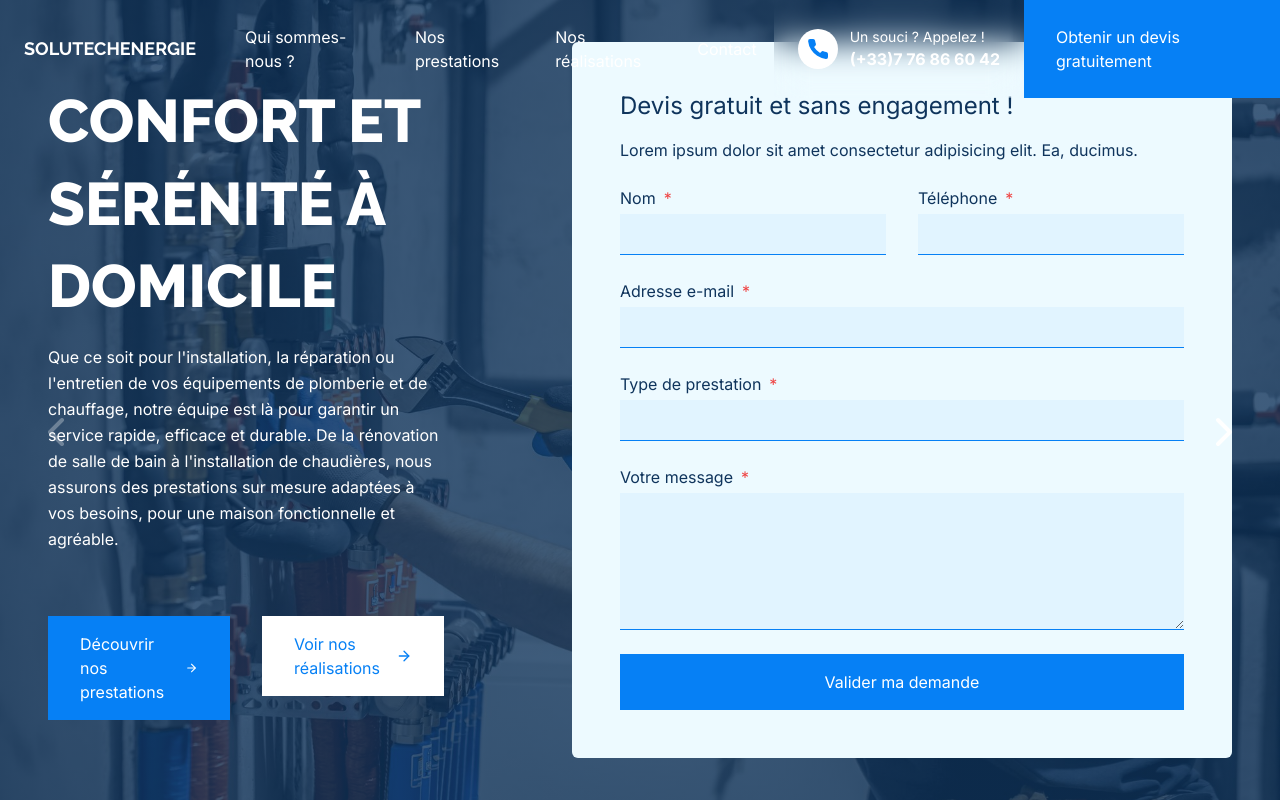
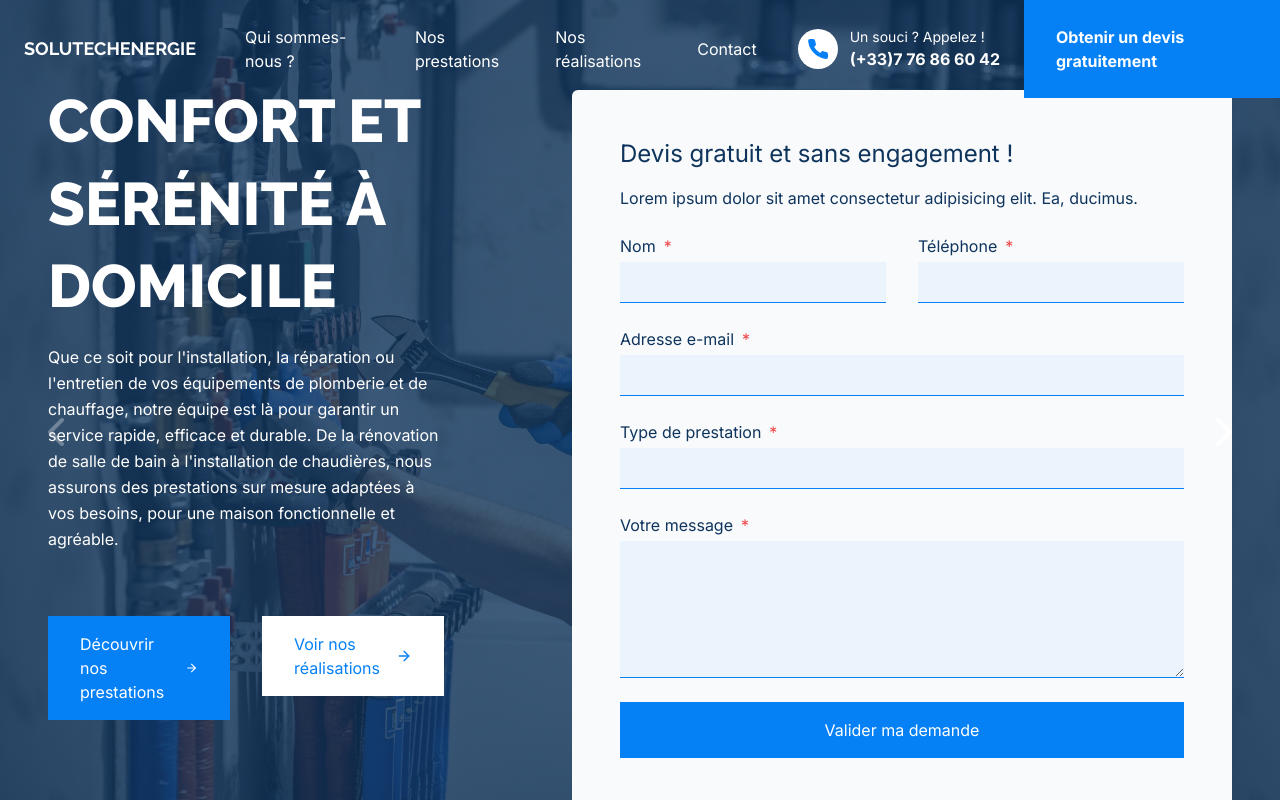
Before and after one commit to d1m1d1m/web-solutechenergie, a React (Vite) app: page / in a window 1280 px wide. Shown: the top 802 px of the page. Built offline with nearby package versions, Linux system fonts and the light colour scheme; grey boxes are pictures that could not be loaded.

Commit message:
refactor some code

```diff
--- a/src/App.jsx
+++ b/src/App.jsx
@@ -1,7 +1,7 @@
 import { Fragment } from "react";
 import Navbar from "./components/Navbar";
-import HomeSection from "./pages/Hero/HomeSection";
-import AboutSection from "./pages/About/AboutSection";
+import Hero from "./sections/Hero/Hero";
+import About from "./sections/About/About";
 import List from "./components/List";
 
 const App = () => {
@@ -11,7 +11,7 @@ const App = () => {
 
 			<main className="h-full">
 				{/* L'accueil */}
-				<HomeSection />
+				<Hero />
 
 				{/* Pourquoi nous ? */}
 				<section id="services" className="bg-white h-screen py-16">
@@ -44,7 +44,7 @@ const App = () => {
 				</section>
 
 				{/* A propos de nous */}
-				<AboutSection />
+				<About />
 			</main>
 
 			<footer></footer>
--- a/src/components/Navbar/PhoneLink.jsx
+++ b/src/components/Navbar/PhoneLink.jsx
@@ -5,7 +5,7 @@ const CallUsLink = () => {
 	return (
 		<a
 			className={clsx(
-				"group flex items-center gap-3 px-6 flex-nowrap text-nowrap backdrop-blur-lg",
+				"group flex items-center gap-3 px-6 flex-nowrap text-nowrap",
 				"hover:bg-white hover:text-primary-700",
 			)}
 			href="tel:0768660436"
--- a/src/components/Navbar/QuoteLink.jsx
+++ b/src/components/Navbar/QuoteLink.jsx
@@ -4,7 +4,7 @@ const GetAQuote = () => {
 	return (
 		<a
 			className={clsx(
-				"flex items-center gap-2 px-8 bg-primary-700 text-wrap max-w-64 text-left backdrop-blur-lg",
+				"flex items-center gap-2 px-8 bg-primary-700 text-wrap max-w-64 text-left font-bold",
 				"transition-all hover:border-primary-700 hover:bg-white hover:text-primary-700 max-xl:hidden",
 			)}
 			href="tel:0768660436"
--- a/src/components/Navbar/index.jsx
+++ b/src/components/Navbar/index.jsx
@@ -23,9 +23,12 @@ const Navbar = () => {
 
 	return (
 		<motion.nav
-			className={clsx("fixed z-50 w-full text-white", {
-				"bg-primary-900": enableBackground,
-			})}
+			className={clsx(
+				"fixed z-50 w-full text-white bg-primary-900 bg-opacity-0 transition-colors",
+				{
+					"bg-opacity-100": enableBackground,
+				},
+			)}
 		>
 			<div className="container mx-auto flex justify-between">
 				<Logo />
--- a/src/pages/About/AboutSection.jsx
+++ b/src/sections/About/About.jsx
@@ -2,7 +2,7 @@ import { Swiper, SwiperSlide } from "swiper/react";
 import { Autoplay } from "swiper/modules";
 import ServiceCard from "../../components/Services/ServiceCard";
 
-const AboutSection = () => {
+const About = () => {
 	return (
 		<section id="services" className="bg-primary-50">
 			<div className="container mx-auto relative before:block before:top-16 before:content-['services'] before:uppercase before:absolute before:inset-0 before:-z-10 before:text-9xl before:font-mulish before:font-extrabold before:text-slate-300 py-16">
@@ -95,4 +95,4 @@ const AboutSection = () => {
 	);
 };
 
-export default AboutSection;
+export default About;
--- a/src/pages/Hero/Sliders/Other.jsx
+++ b/src/sections/Hero/CommercialSlide.jsx
@@ -1,24 +1,24 @@
+import List from "../../components/List";
 import { ArrowRightIcon } from "lucide-react";
-import List from "../../../components/List";
 import clsx from "clsx";
 
-const OtherSlide = () => {
+const CommercialSlide = () => {
 	return (
 		<div className="flex items-center justify-center h-full">
 			<div className="text-white text-center basis-1/2">
 				<h1 className="mb-5 font-raleway text-7xl font-extrabold leading-snug">
-					Intervention Rapide, Tranquillité Garantie
+					Solutions Complètes pour Professionnels
 				</h1>
 
 				<p className="mb-16 font-inter leading-relaxed">
-					Les pannes imprévues peuvent rapidement perturber votre
-					quotidien. C'est pourquoi nous offrons un service d'urgence
-					disponible 24h/24 et 7j/7. Qu'il s'agisse d'une fuite de
-					gaz, d'un problème de chauffage ou d'un autre dépannage
-					urgent, notre équipe intervient rapidement pour résoudre vos
-					soucis avec efficacité et professionnalisme. Nous vous
-					assurons une tranquillité d'esprit en vous apportant des
-					solutions rapides et fiables.
+					Nous comprenons les exigences des entreprises en matière de
+					plomberie et de chauffage. Nos services sont conçus pour
+					répondre aux besoins spécifiques des locaux commerciaux, des
+					bureaux et des bâtiments industriels. Que vous ayez besoin
+					d'une nouvelle installation, d'une mise aux normes ou d'un
+					entretien préventif, nous garantissons un travail de
+					qualité, réalisé dans les délais et selon les standards les
+					plus stricts.
 				</p>
 
 				<List
@@ -41,7 +41,7 @@ const OtherSlide = () => {
 						<li>
 							<a
 								className={clsx(
-									"flex justify-between items-center px-8 hover:pr-8 py-4 gap-12",
+									"flex justify-between items-center px-8 hover:pr-8 py-4",
 									{
 										"bg-primary-700": type === "primary",
 										"bg-white text-primary-700":
@@ -61,4 +61,4 @@ const OtherSlide = () => {
 	);
 };
 
-export default OtherSlide;
+export default CommercialSlide;
--- a/src/pages/Hero/Sliders/Commercial.jsx
+++ b/src/sections/Hero/EmergencySlide.jsx
@@ -1,24 +1,24 @@
-import List from "../../../components/List";
 import { ArrowRightIcon } from "lucide-react";
+import List from "../../components/List";
 import clsx from "clsx";
 
-const CommercialSlide = () => {
+const EmergencySlide = () => {
 	return (
 		<div className="flex items-center justify-center h-full">
 			<div className="text-white text-center basis-1/2">
 				<h1 className="mb-5 font-raleway text-7xl font-extrabold leading-snug">
-					Solutions Complètes pour Professionnels
+					Intervention Rapide, Tranquillité Garantie
 				</h1>
 
 				<p className="mb-16 font-inter leading-relaxed">
-					Nous comprenons les exigences des entreprises en matière de
-					plomberie et de chauffage. Nos services sont conçus pour
-					répondre aux besoins spécifiques des locaux commerciaux, des
-					bureaux et des bâtiments industriels. Que vous ayez besoin
-					d'une nouvelle installation, d'une mise aux normes ou d'un
-					entretien préventif, nous garantissons un travail de
-					qualité, réalisé dans les délais et selon les standards les
-					plus stricts.
+					Les pannes imprévues peuvent rapidement perturber votre
+					quotidien. C'est pourquoi nous offrons un service d'urgence
+					disponible 24h/24 et 7j/7. Qu'il s'agisse d'une fuite de
+					gaz, d'un problème de chauffage ou d'un autre dépannage
+					urgent, notre équipe intervient rapidement pour résoudre vos
+					soucis avec efficacité et professionnalisme. Nous vous
+					assurons une tranquillité d'esprit en vous apportant des
+					solutions rapides et fiables.
 				</p>
 
 				<List
@@ -41,7 +41,7 @@ const CommercialSlide = () => {
 						<li>
 							<a
 								className={clsx(
-									"flex justify-between items-center px-8 hover:pr-8 py-4",
+									"flex justify-between items-center px-8 hover:pr-8 py-4 gap-12",
 									{
 										"bg-primary-700": type === "primary",
 										"bg-white text-primary-700":
@@ -61,4 +61,4 @@ const CommercialSlide = () => {
 	);
 };
 
-export default CommercialSlide;
+export default EmergencySlide;
--- a/src/pages/Hero/HomeSection.jsx
+++ b/src/sections/Hero/Hero.jsx
@@ -1,19 +1,19 @@
 import { SwiperSlide } from "swiper/react";
 import Carousel from "../../components/Carousel/Carousel";
-import ParticularSlide from "./Sliders/Particular";
-import CommercialSlide from "./Sliders/Commercial";
-import OtherSlide from "./Sliders/Other";
+import ParticularSlide from "./ParticularSlide";
+import CommercialSlide from "./CommercialSlide";
+import EmergencySlide from "./EmergencySlide";
 
 import "swiper/css";
 import "swiper/css/autoplay";
 import "swiper/css/pagination";
 import "swiper/css/navigation";
 
-const HeroSection = () => {
+const Hero = () => {
 	return (
 		<section id="hero">
 			<Carousel className="h-screen">
-				<SwiperSlide className="bg-hero-particular bg-cover">
+				<SwiperSlide className="bg-hero-particular bg-contain">
 					<ParticularSlide />
 				</SwiperSlide>
 
@@ -22,11 +22,11 @@ const HeroSection = () => {
 				</SwiperSlide>
 
 				<SwiperSlide className="bg-hero-emergency bg-cover">
-					<OtherSlide />
+					<EmergencySlide />
 				</SwiperSlide>
 			</Carousel>
 		</section>
 	);
 };
 
-export default HeroSection;
+export default Hero;
--- a/src/pages/Hero/Sliders/Particular.jsx
+++ b/src/sections/Hero/ParticularSlide.jsx
@@ -1,10 +1,10 @@
-import List from "../../../components/List";
+import List from "../../components/List";
 import { ArrowRightIcon } from "lucide-react";
 import clsx from "clsx";
 import { motion } from "motion/react";
-import Input from "../../../components/Form/Input";
-import TextArea from "../../../components/Form/TextArea";
-import SubmitButton from "../../../components/Form/SubmitButton";
+import Input from "../../components/Form/Input";
+import TextArea from "../../components/Form/TextArea";
+import SubmitButton from "../../components/Form/SubmitButton";
 
 const ParticularSlide = () => {
 	return (
@@ -62,7 +62,7 @@ const ParticularSlide = () => {
 			</div>
 
 			<form
-				className="basis-1/4 bg-primary-50 text-primary-950 p-12 space-y-6 rounded-md"
+				className="relative top-12 basis-1/4 bg-slate-50 shadow-sm text-primary-950 p-12 space-y-6 rounded-md"
 				action="#"
 			>
 				<header>
```
Also changed, not shown: src/pages/Hero/Slide.jsx (deleted).
